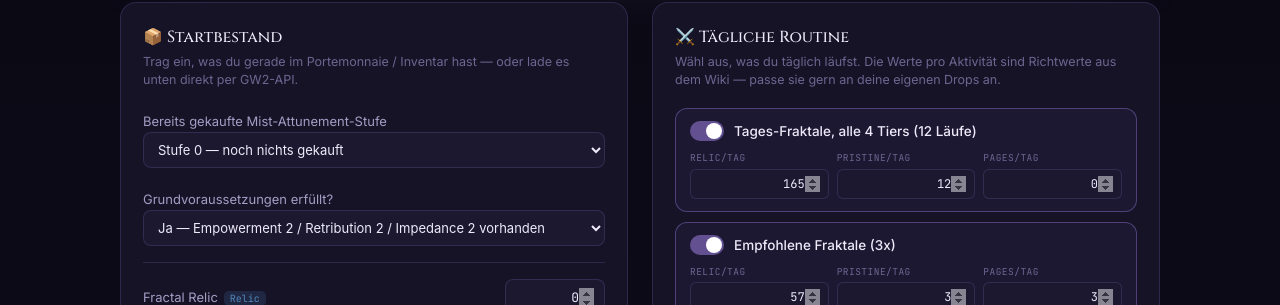
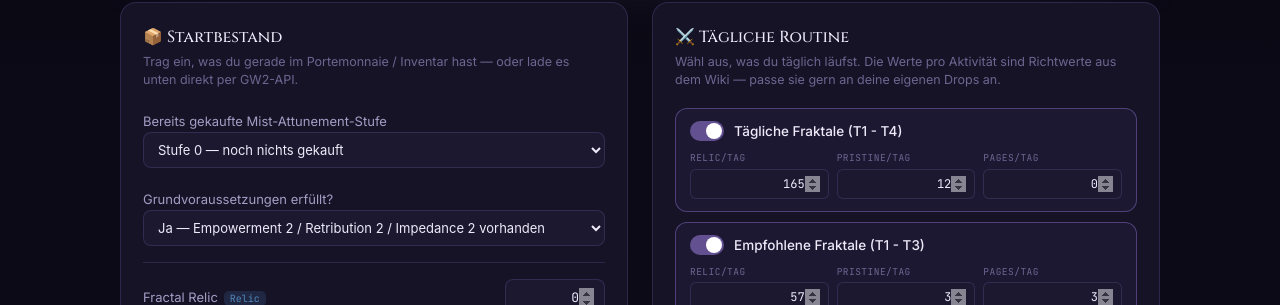
Before and after one commit to breakbarcc/fractal-god-calculator, a React (Vite) app: page / in a window 1280 px wide. Shown: the part 596-901 px from the top of the page. Built offline with nearby package versions, Linux system fonts and the light colour scheme.

Commit message:
changed some german translations

```diff
--- a/src/data/constants.ts
+++ b/src/data/constants.ts
@@ -29,8 +29,8 @@
 ]
 
 export const DEFAULT_ACTIVITIES: Activity[] = [
-  { id: 'tierDailies', label: 'Tages-Fraktale, alle 4 Tiers (12 Läufe)', on: true, relic: 165, pristine: 12, pages: 0 },
-  { id: 'recommended', label: 'Empfohlene Fraktale (3x)', on: true, relic: 57, pristine: 3, pages: 3 },
+  { id: 'tierDailies', label: 'Tägliche Fraktale (T1 - T4)', on: true, relic: 165, pristine: 12, pages: 0 },
+  { id: 'recommended', label: 'Empfohlene Fraktale (T1 - T3)', on: true, relic: 57, pristine: 3, pages: 3 },
   { id: 'cmKinfall', label: 'CM: Kinfall', on: false, relic: 119, pristine: 2, pages: 1 },
   { id: 'cmNightmare', label: 'CM: Nightmare', on: false, relic: 79, pristine: 2, pages: 1 },
   { id: 'cmShattered', label: 'CM: Shattered Observatory', on: false, relic: 79, pristine: 2, pages: 1 },
```
